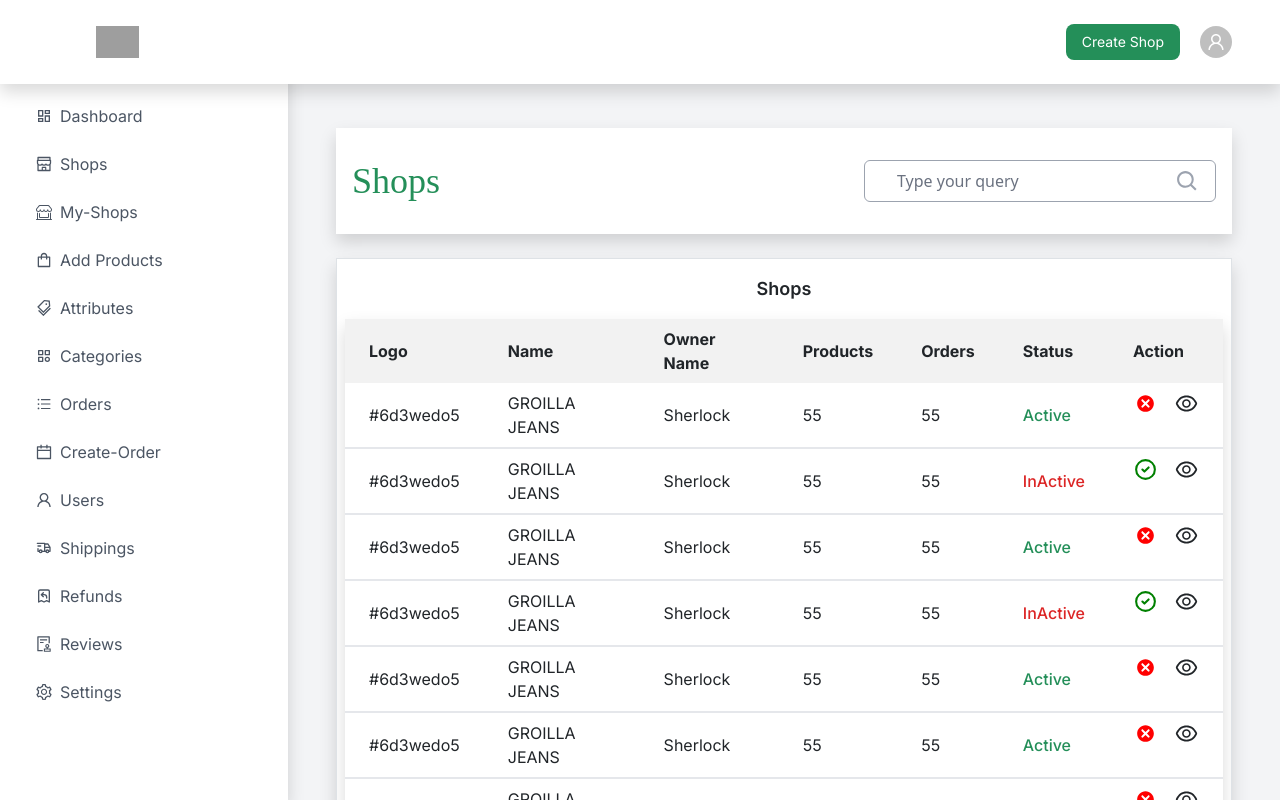
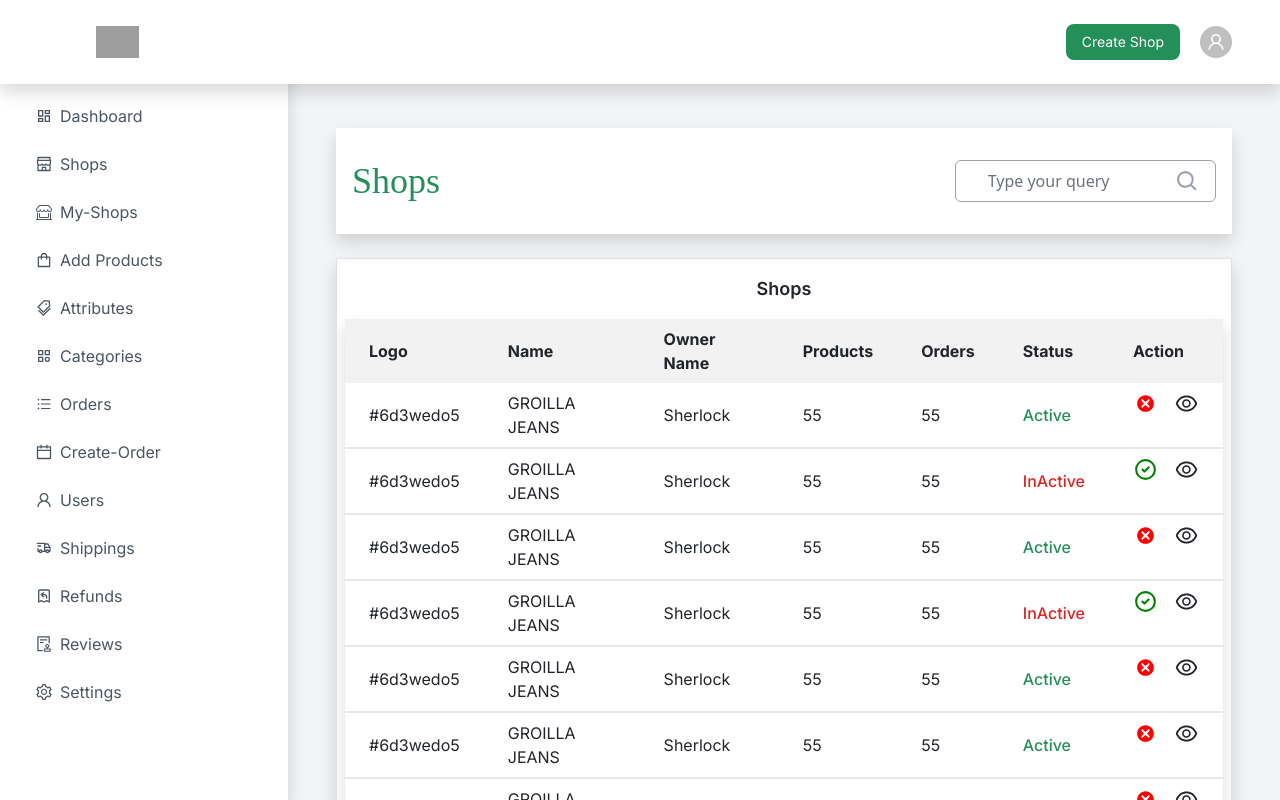
Before and after one commit to Farisbit19003/-SIDE-BAR, a React (Vite) app: page /shop in a window 1280 px wide. Shown: the top 800 px of the page. Built offline with nearby package versions, Linux system fonts and the light colour scheme; grey boxes are pictures that could not be loaded; a web font is replaced by a local one; what tailwindcss-rtl would draw is missing.

Commit message:
SEARCH n BUTTON

```diff
--- a/src/components/comp/common/singleSearch.jsx
+++ b/src/components/comp/common/singleSearch.jsx
@@ -24,7 +24,7 @@ const SingleSearch = ({
     aria-label="Search input"
     autoComplete="off"
     {...rest}
-    className="px-8 py-2 w-[22rem] border-gray-400 rounded-md  focus:outline-none focus:ring-2 focus:ring-green-600"
+    className="px-8 py-2 w-[22rem] md:!w-full flex items-center border-gray-400 rounded-md  focus:outline-none focus:ring-2 focus:ring-green-600"
   />
   <button
     type="submit"
--- a/src/components/layout/pages/categories.jsx
+++ b/src/components/layout/pages/categories.jsx
@@ -20,8 +20,8 @@ const Categories = () => {
             </h1>
           </div>
 
-          <div className="ms-auto flex w-full flex-col items-center space-y-4 md:flex-row md:space-y-0 xl:w-3/4 justify-between sm:flex-row sm:items-stretch">
-            <Search className="w-full flex flex-wrap sm:w-auto" />
+          <div className="  w-full  flex sm:flex-row flex-col   xl:w-3/4 border-2 border-red-900  ">
+            <Search className="flex" />
 
             {/* <TypeFilter
               className="md:ms-6"
@@ -30,10 +30,10 @@ const Categories = () => {
                 setPage(1);
               }}
             /> */}
-
-            <button className="bg-[#248F59] my-auto rounded h-10 w-full sm:w-auto text-sm whitespace-nowrap flex flex-grow justify-center items-center font-sans uppercase text-[#FFFFFF] p-3">
+              <div className="flex w-full sm:w-fit">
+            <button className="bg-[#248F59] my-auto rounded h-10 w-full sm:w-full text-sm whitespace-nowrap flex  justify-center items-center font-sans uppercase text-[#FFFFFF] p-3">
               <Link to="/categories/create">Add Categories</Link>
-            </button>
+            </button></div>
           </div>
         </div>
       </div>
--- a/src/components/layout/pages/shops.jsx
+++ b/src/components/layout/pages/shops.jsx
@@ -8,14 +8,15 @@ const Shops = () => {
   return (
     <AdminLayout>
     <div className="mb-8 flex flex-col">
-        <div className="bg-white flex py-3 shadow  flex-col items-center md:flex-row">
-          <div className="flex px-3 md:mb-0 md:w-1/4">
+        <div className="bg-white flex py-3 mx-auto shadow w-full  flex-col items-center md:flex-row">
+          <div className="flex px-3 md:mb-0 md:w-3/4">
             <h1 className="text-4xl flex font-serif text-[#248F59] font-normal text-heading">
               Shops
             </h1>
           </div>
-          <SingleSearch className="flex "/>
-
+          <div className="flex">
+          <SingleSearch />
+          </div>
         </div>
         <ShopTable/>
       </div>
```
